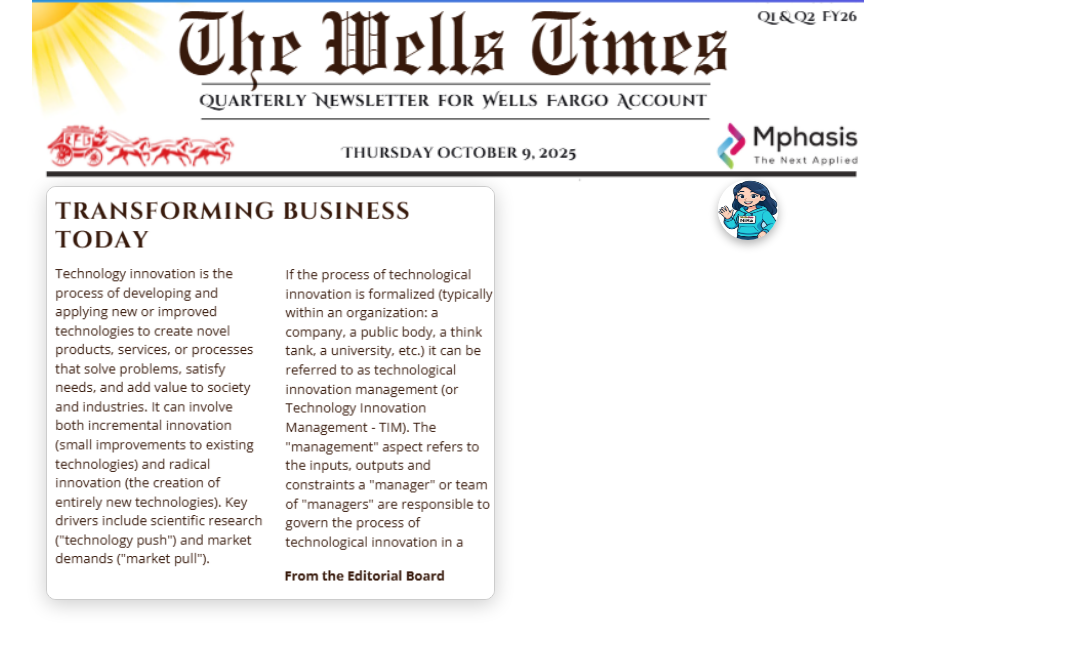
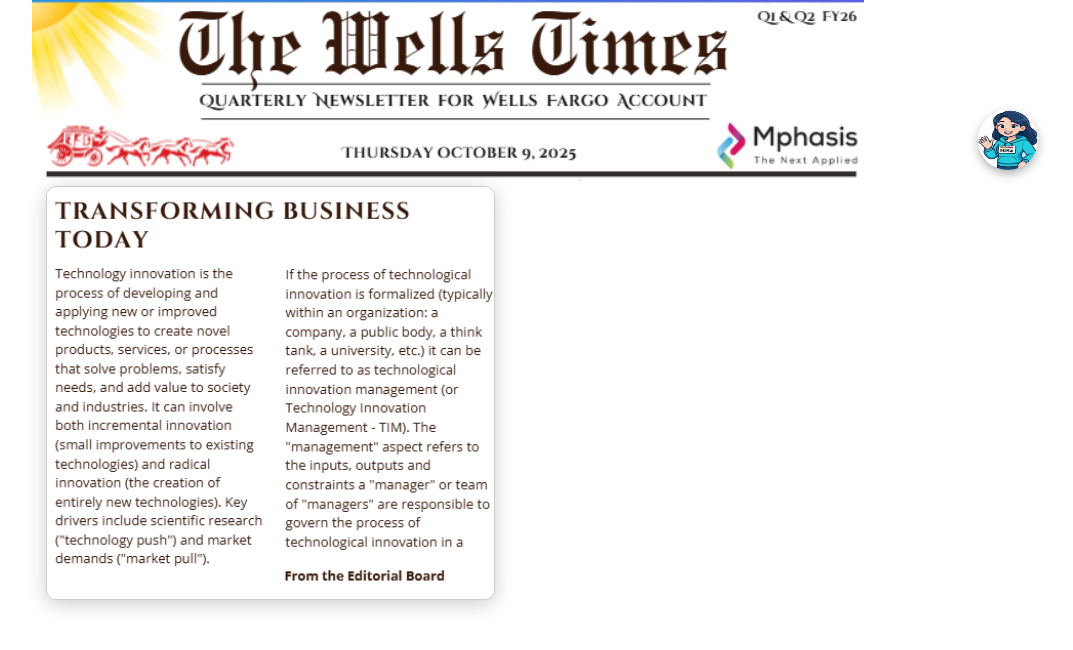
Before and after one commit to nagaprahlad-mphasis/WellsProd-NewsLetter-Agent, a plain HTML site: page index.html in a window 1280 px wide. Shown: the whole page, without its empty margins (192-1265 px from the left). Drawn offline with nearby package versions, Linux system fonts and the light colour scheme.

Commit message:
Adjusted icon position

```diff
--- a/index.html
+++ b/index.html
@@ -77,7 +77,7 @@ header img {
     <div class="left">
       <img src="Resources/WellsPro-Apps-v2.png" alt="WellsPro-Apps" style="width: 60%; border: 1px solid #ccc; border-radius: 10px; box-shadow: 0 4px 20px rgba(0,0,0,0.2); z-index: 9998; background-color: white;">
     </div>
-	 <div id="chatLauncher" style="position: fixed; top: 180px; right: 310px; cursor: pointer; z-index: 9999;">
+	 <div id="chatLauncher" style="position: fixed; top: 110px; right: 50px; cursor: pointer; z-index: 9999;">
     <img src="Resources/NiRa4.png" alt="NiRa Icon" style="width: 60px; height: 60px; border-radius: 50%; box-shadow: 0 4px 10px rgba(0,0,0,0.3);">
   </div>
     <div class="right">
```
